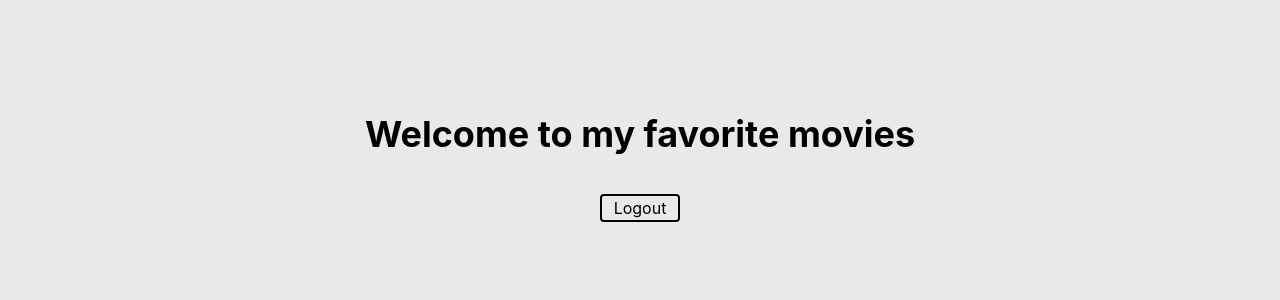
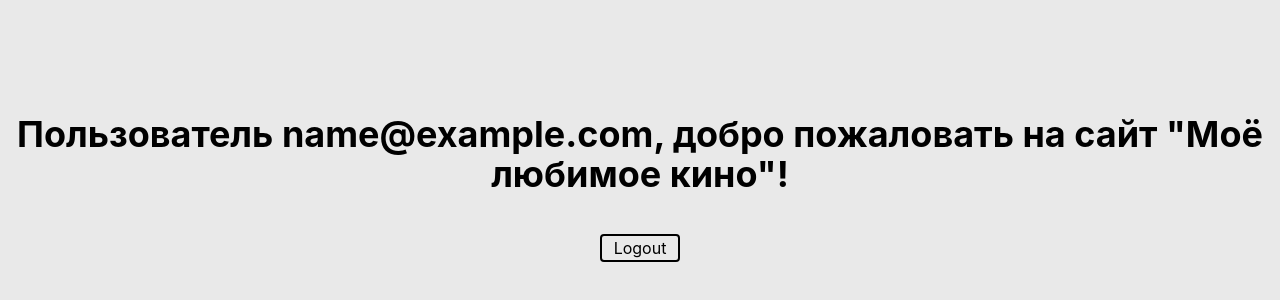
Before and after one commit to Danila-Peshev/my-favorite-movies-front, a React (Create React App) app: page / in a window 1280 px wide. Shown: the part 270-570 px from the top of the page. Built offline with nearby package versions, Linux system fonts and the light colour scheme; sample sign-in values are in the browser's storage.

Commit message:
create login form, basic authorization has been created from the task

```diff
--- a/package.json
+++ b/package.json
@@ -10,6 +10,8 @@
     "@types/node": "^16.18.101",
     "@types/react": "^18.3.3",
     "@types/react-dom": "^18.3.0",
+    "mobx": "^6.13.1",
+    "mobx-react-lite": "^4.0.7",
     "react": "^18.3.1",
     "react-dom": "^18.3.1",
     "react-router-dom": "^6.25.1",
--- /dev/null
+++ b/src/components/ProtectedRoute.tsx
@@ -0,0 +1,23 @@
+import { PropsWithChildren, useContext, useEffect } from "react";
+import { useLocation, useNavigate } from "react-router-dom";
+import { Context } from "..";
+import { observer } from "mobx-react-lite";
+
+
+type ProtectedRouteProps = PropsWithChildren;
+
+function ProtectedRoute({ children }: ProtectedRouteProps) {
+  const navigate = useNavigate();
+  const location = useLocation();
+  const { store } = useContext(Context);
+
+  useEffect(() => {
+    if (!store.isAuth) {
+      navigate('/login', { replace: true, state: { from: location } });
+    }
+  }, [navigate, store.isAuth, location]);
+
+  return <>{children}</>;
+}
+
+export default observer(ProtectedRoute);
--- a/src/fillLocalStorage.tsx
+++ b/src/fillLocalStorage.tsx
@@ -20,7 +20,6 @@ const Users = [
 ]
 
 export function fillLocalStorage() {
-    localStorage.clear();
     if (!localStorage.getItem("users")) {
         localStorage.setItem("users", JSON.stringify(Users));
     }
--- a/src/index.tsx
+++ b/src/index.tsx
@@ -4,15 +4,30 @@ import Login from './pages/Login/Login';
 import Home from './pages/Home/Home';
 import { fillLocalStorage } from './fillLocalStorage';
 import { createBrowserRouter, RouterProvider } from 'react-router-dom';
-
+import Store from './store/store';
+import { createContext } from 'react';
+import ProtectedRoute from './components/ProtectedRoute';
 
 fillLocalStorage();
+
+interface State {
+  store: Store,
+}
+
+const store = new Store();
+
+export const Context = createContext<State>({
+  store,
+})
+
 
 const router = createBrowserRouter([
   {
     path: '/',
     element: (
+      <ProtectedRoute>
         <Home />
+      </ProtectedRoute>
     ),
   },
   {
@@ -26,5 +41,9 @@ const root = ReactDOM.createRoot(
 );
 
 root.render(
-    <RouterProvider router={router} />
+    <Context.Provider value={{
+      store,
+    }}>
+      <RouterProvider router={router} />
+    </Context.Provider>
 );
--- a/src/pages/Home/Home.tsx
+++ b/src/pages/Home/Home.tsx
@@ -1,12 +1,21 @@
+import { useContext, useEffect } from "react";
+import { Context } from "../..";
+import { ObservableArrayAdministration } from "mobx/dist/internal";
+import { observer } from "mobx-react-lite";
+
+
 function Home() {
+
+  const {store} = useContext(Context);
+
   return (
       <div className='w-full text-center mt-96'>
         <div>
-        <h1 className='text-4xl font-bold'>Welcome to my favorite movies</h1>
+        <h1 className='text-4xl font-bold'>Пользователь {store.user.email}, добро пожаловать на сайт "Моё любимое кино"!</h1>
         </div>
         <div className='mt-10'>
           <button
-            onClick={() => localStorage.setItem("auth", "false")}
+            onClick={() => store.logout()}
             className='border-2 border-black rounded w-20
           hover:bg-black hover:border-gray-300 hover:text-white'>Logout</button>
         </div>
@@ -14,4 +23,4 @@ function Home() {
   )
 }
 
-export default Home;
+export default observer(Home);
--- a/src/pages/Login/Login.tsx
+++ b/src/pages/Login/Login.tsx
@@ -1,34 +1,26 @@
-import { useState } from 'react';
-import logo from "../../assets/1.jpg"
-import { login } from '../../services/AuthService';
+import { useContext, useState } from 'react';
+import logo from "../../assets/logo.png"
+import { Context } from '../..';
+import { observer } from 'mobx-react-lite';
+import { useLocation, useNavigate } from 'react-router-dom';
 
 function Login() {
   const [email, setEmail] = useState("");
   const [password, setPassword] = useState("");
+  const { store } = useContext(Context);
   const [checked, setChecked] = useState(false);
   const [messageInputFields, setMessageInputFields] = useState("");
-
-    const findUserByEmail = JSON.parse(localStorage.getItem("users") || "{}").find((obj: { email: string; }) => {
-      return obj.email === email;
-    })
+  const navigate = useNavigate();
+  const location = useLocation();
 
   function handleClick() {
-      login(email, password)
-      // if (email === "" || password === "") {
-      //   setMessageInputFields("Ни одно из полей не должно быть пустым");
-      // } else {
-      //   const user = findUserByEmail;
-      // if (user) {
-      //   if (user.password === password) {
-      //     setMessageInputFields("");
-      //     console.log("access")
-      //   } else {
-      //     setMessageInputFields("Неправильный пароль");
-      //   }
-      // } else {
-      //   setMessageInputFields("Пользователя с таким email не существует");
-      // }
-      // }
+    const result = store.login(email, password);
+    if (result.error) {
+      setMessageInputFields(result.error);
+    } else {
+      const from = location.state?.from?.pathname || "/";
+      navigate(from, { replace: true });
+    }
   }
 
   return (
@@ -40,7 +32,7 @@ function Login() {
             <label className="left">Имя пользователя или e-mail</label>
             <input
               value={email}
-          onChange={(e) => {setEmail(e.target.value)}}
+              onChange={(e) => { setEmail(e.target.value) }}
               type="text"
               className="border border-neutral-300 shadow-sm h-10 text-lg"></input>
           </div>
@@ -48,7 +40,7 @@ function Login() {
             <label>Пароль</label>
             <input
               value={password}
-          onChange={(e) => {setPassword(e.target.value)}}
+              onChange={(e) => { setPassword(e.target.value) }}
               type="password"
               className="border border-neutral-300 shadow-sm h-10 text-2xl"></input>
             <p className='text-red-500 font-semibold'>{messageInputFields}</p>
@@ -73,7 +65,6 @@ function Login() {
       </div>
     </div>
   );
-
 }
 
-export default Login;
+export default observer(Login);
--- /dev/null
+++ b/src/services/AuthService.ts
@@ -0,0 +1,21 @@
+import { findByEmail } from '../repositories/UserRepository'
+
+export default class AuthService {
+    static login(email: string, password: string) {
+        if (!email || !password) {
+            return { error: "Ни одно поле не должно быть пустым" };
+        }
+
+        const user = findByEmail(email);
+        if (!user) {
+            return { error: "Пользователя с таким email не существует" };
+        }
+
+        const isPasswordEquals = password === user.password;
+        if (!isPasswordEquals) {
+            return { error: "Неправильный пароль" };
+        }
+
+        return { user };
+    }
+}
--- a/src/services/AuthService.tsx
+++ /dev/null
@@ -1,17 +0,0 @@
-import { findByEmail } from '../repositories/UserRepository'
-import { User } from '../types/User';
-
-export function login(email: string, password: string) {
-
-    const user = findByEmail(email);
-    if (!user) {
-        console.log("нет пользователя с такой почтой")
-    } else {
-        const isPasswordEquals = password === user?.password;
-        if (!isPasswordEquals) {
-            console.log("неправильный пароль")
-        } else {
-            return user;
-        }
-    }
-}
--- /dev/null
+++ b/src/store/store.ts
@@ -0,0 +1,55 @@
+import { User } from "../types/User";
+import AuthService from "../services/AuthService";
+import {makeAutoObservable} from 'mobx';
+
+export default class Store {
+    user = {} as User;
+    isAuth = false;
+
+    constructor() {
+        makeAutoObservable(this);
+        this.loadFromLocalStorage();
+    }
+
+    setAuth(bool: boolean) {
+        this.isAuth = bool;
+        localStorage.setItem("isAuth", JSON.stringify(bool));
+    }
+
+    setUser(user: User) {
+        this.user = user;
+        localStorage.setItem("user", JSON.stringify(user));
+    }
+
+    loadFromLocalStorage() {
+        const storedUser = localStorage.getItem("user");
+        const storedIsAuth = localStorage.getItem("isAuth");
+
+        if (storedUser && storedIsAuth) {
+            this.user = JSON.parse(storedUser);
+            this.isAuth = JSON.parse(storedIsAuth);
+        } else {
+            this.user = {} as User;
+            this.isAuth = false;
+        }
+    }
+
+    login(email:string, password: string) {
+        const result = AuthService.login(email, password);
+        if (result.error) {
+            this.setAuth(false);
+            return { error: result.error };
+        }
+
+        this.setUser(result.user);
+        this.setAuth(true);
+        return { user: result.user };
+    }
+
+    logout() {
+        localStorage.removeItem("user");
+        localStorage.removeItem("isAuth");
+        this.setAuth(false);
+        this.setUser({} as User);
+    }
+}
```
Also changed, not shown: src/assets/logo.png (added), src/repositories/UserRepository.ts (renamed from src/repositories/UserRepository.tsx), 1 other file (tests, documents, lock files or other folders). Lines whose indentation alone changed are shown as unchanged.
